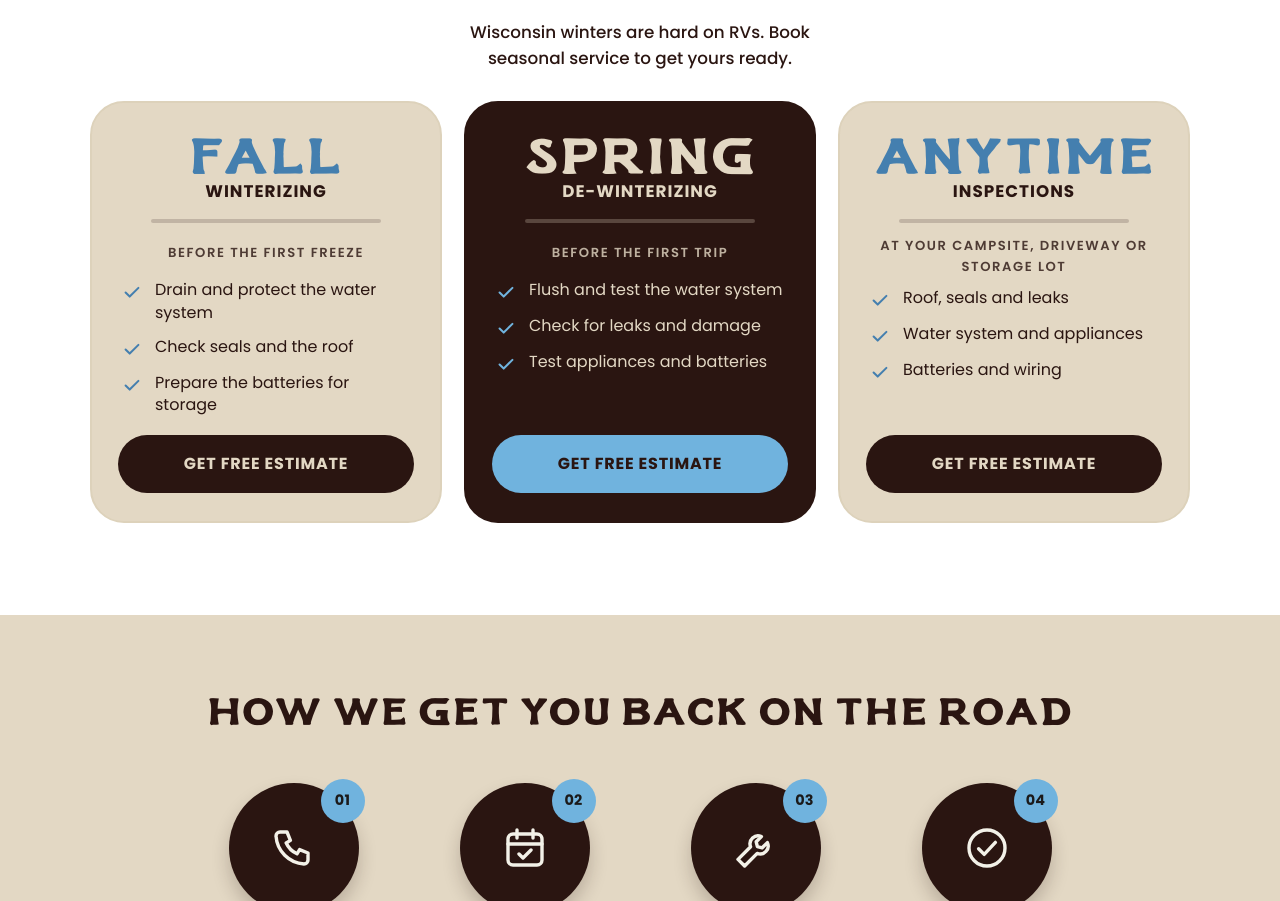
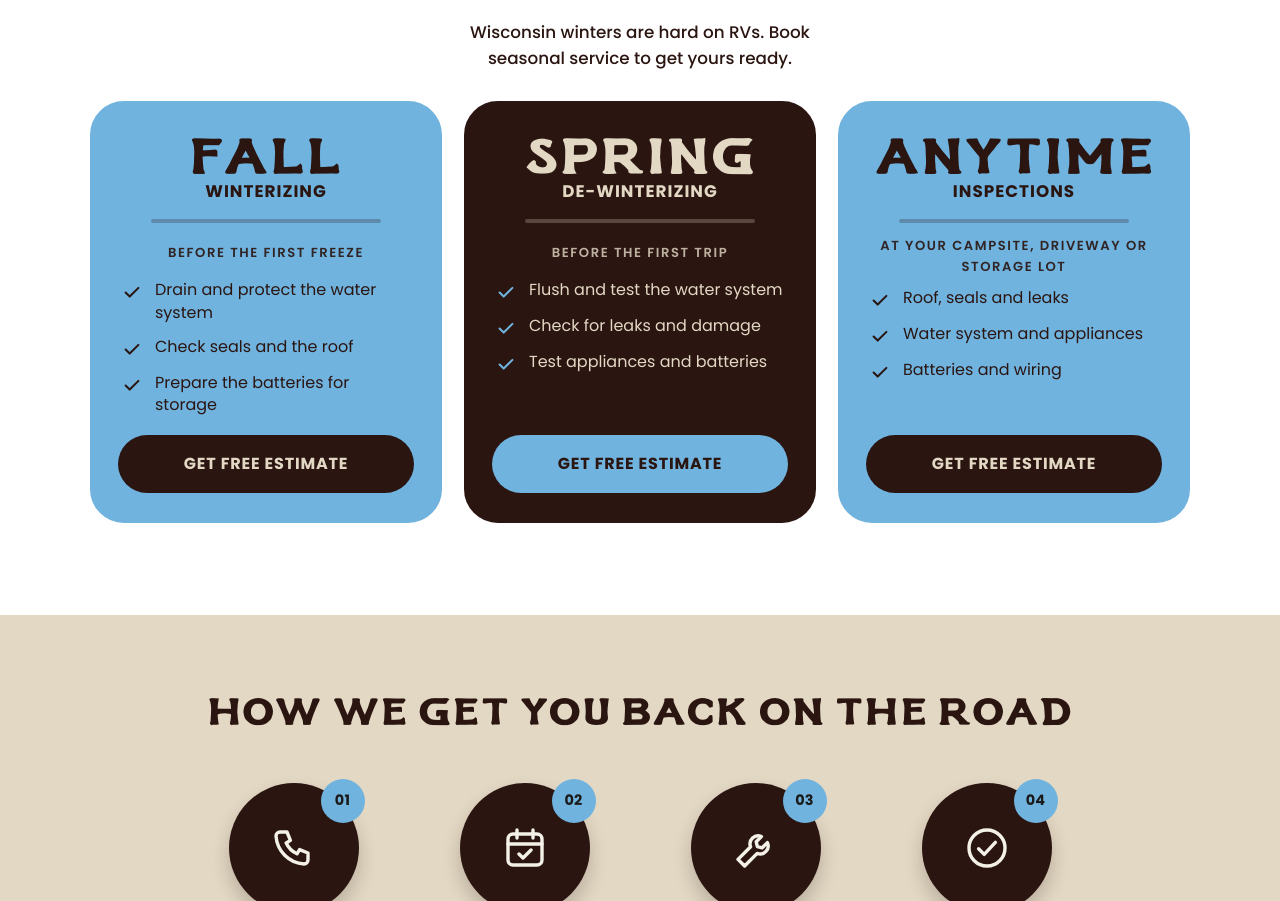
Before and after one commit to gonyeacole/rv-repair, a plain HTML site: page index.html in a window 1280 px wide. Shown: the part 2720-3621 px from the top of the page. Drawn offline with Linux system fonts and the light colour scheme.

Commit message:
Seasonal cards: light cards are sky blue
Co-Authored-By: Claude Sonnet 5.5 <noreply@anthropic.com>
Claude-Session: https://claude.ai/code/session_01VcEH6BZxpDLkgvS8R2mRuV

```diff
--- a/styles.css
+++ b/styles.css
@@ -2235,3 +2235,8 @@ a.sa-all{text-decoration:none}
 .doc a,.doc .back a,.seo-in p a{color:#3a7099}
 /* One brown everywhere: the header brown. The phone menu list gets a thin line so it still stands out. */
 @media(max-width:700px){.menu,.menu.open{border:1px solid rgba(227,216,196,.28)!important}}
+/* Seasonal cards: the light cards are sky blue */
+.se-light{background:#70b3de;border-color:#70b3de;color:#2a1511}
+.se-light .se-big,.se-light li svg{color:#2a1511!important}
+.se-light .se-rule{background:rgba(42,21,17,.25)}
+.se-light .se-when{opacity:.9}
```
